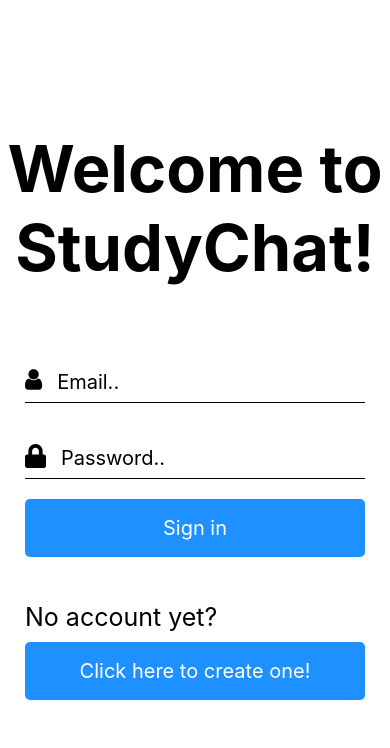
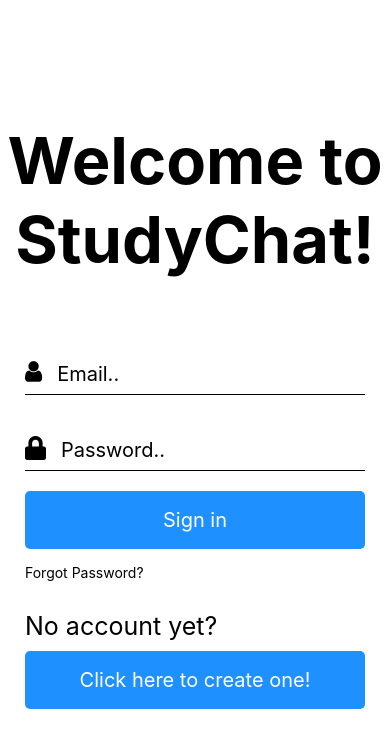
Before and after one commit to KatrinKahur/StudyChat, a React Native app: screen /Sign-in in a window 390 px wide. Shown: the top 748 px of the page. Built offline with nearby package versions, Linux system fonts and the light colour scheme; no server answers.

Commit message:
ForgotPasswordScreen placeholder

```diff
--- a/App.js
+++ b/App.js
@@ -9,6 +9,7 @@ import { Platform } from 'react-native';
 import SignInScreen from "./src/screens/signInScreen";
 import SignUpScreen from "./src/screens/signUpScreen";
 import MainScreen from "./src/screens/mainScreen";
+import forgotPasswordScreen from "./src/screens/forgotPasswordScreen";
 import { NavigationContainer } from '@react-navigation/native';
 import { createNativeStackNavigator } from '@react-navigation/native-stack';
 import {ActivityIndicator} from "react-native";
@@ -65,6 +66,9 @@ export default function App() {
                       <Stack.Screen
                           name="Sign-up"
                           component={SignUpScreen} />
+                      <Stack.Screen
+                          name="Forgot password"
+                          component={forgotPasswordScreen} />
                     </Stack.Navigator>
                     )
           }
--- /dev/null
+++ b/src/screens/forgotPasswordScreen.js
@@ -0,0 +1,14 @@
+import React, { Component } from 'react';
+import { Text, View } from 'react-native';
+
+class ForgotPassword extends Component {
+  render() {
+    return (
+      <View style={{ flex: 1, justifyContent: 'center', alignItems: 'center' }}>
+        <Text>Forgot Password Screen</Text>
+      </View>
+    );
+  }
+}
+
+export default ForgotPassword;
--- a/src/screens/signInScreen.js
+++ b/src/screens/signInScreen.js
@@ -55,6 +55,14 @@ export default function SignInScreen( {navigation} ){
                                setAuthStatus(authStatus + 1);
                         }} ><Text style={styles.buttonTitle}>Sign in</Text>
                     </Pressable>
+
+                    <Text
+                        onPress={()=>{navigation.push("Forgot password")}}
+                        style={styles.forgotPasswordText}
+                    >
+                    Forgot Password?
+                    </Text>
+
                     <Text style={styles.noAccountYetText}>No account yet? </Text>
                     <Pressable
                         testID="signUpBtn" style={styles.button}
```
Also changed, not shown: src/screens/profileScreen.js (deleted).
